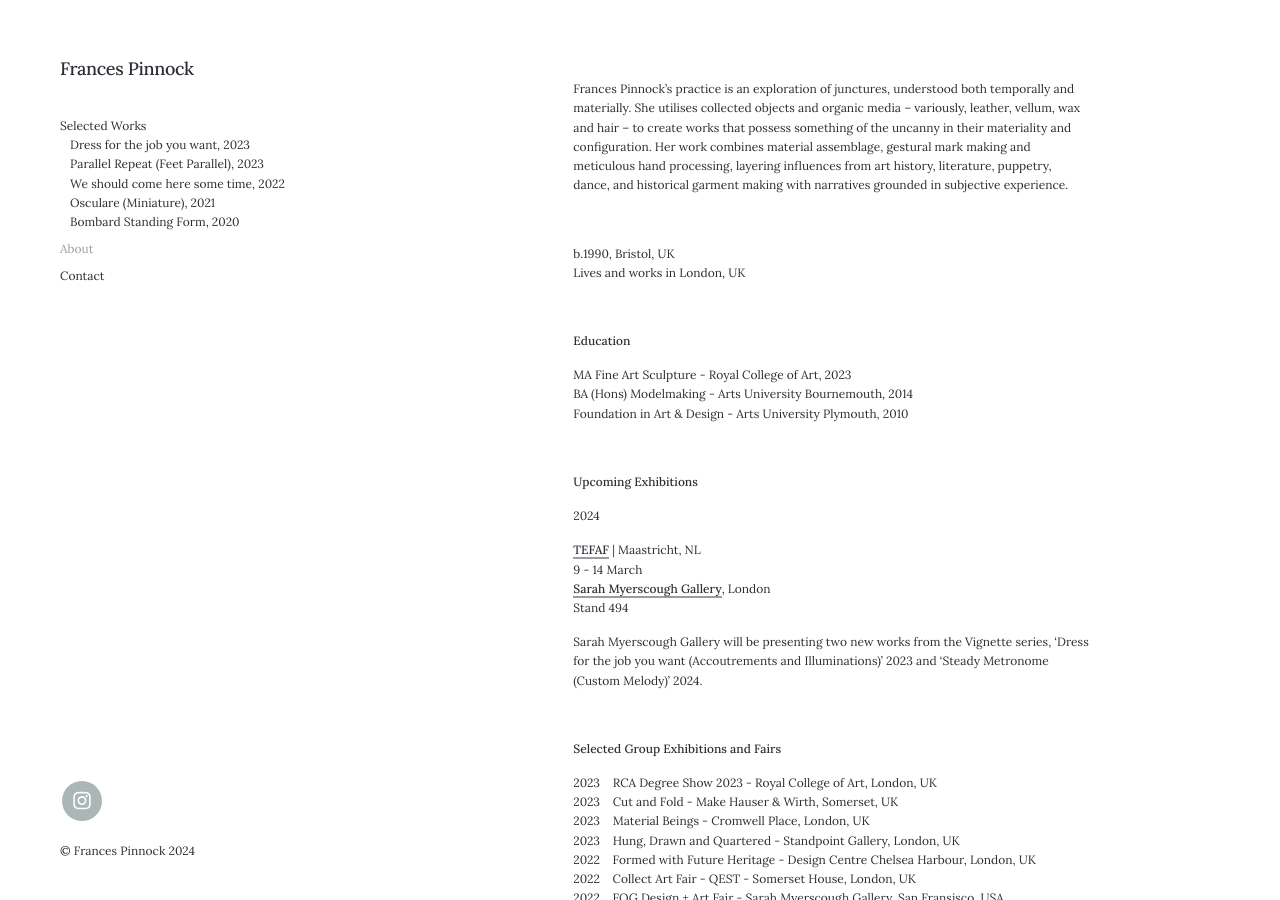
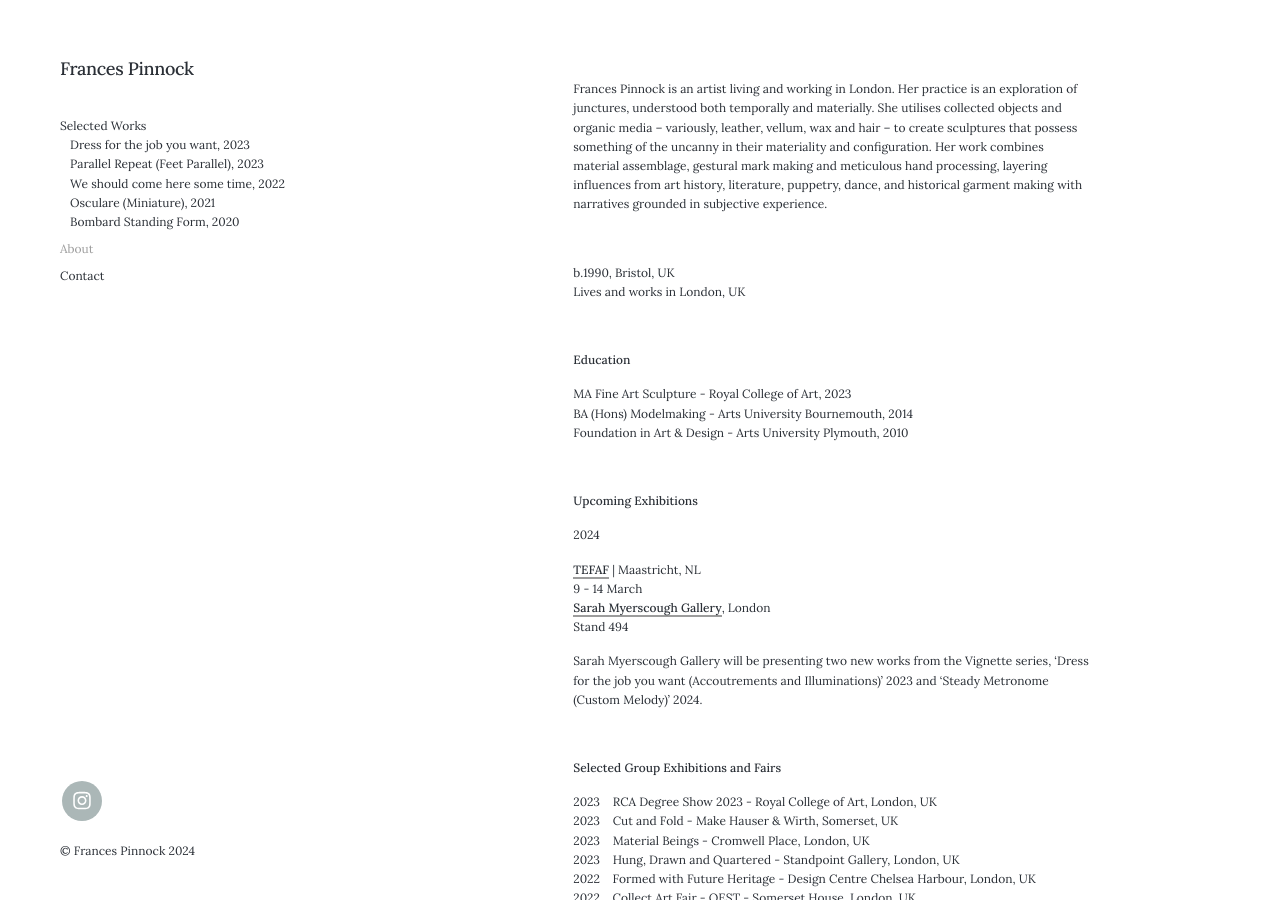
Before and after one commit to francespinnock/francespinnock.github.io, a Jekyll site: the page built from _pages/about.md, in a window 1280 px wide and 900 px high. Built offline with Jekyll 4.4.1, drawn with Linux system fonts in a browser that asks for light colours; nearby versions of some CDN libraries.

Commit message:
Update about.md

```diff
--- a/_pages/about.md
+++ b/_pages/about.md
@@ -6,7 +6,7 @@ description: About Frances Pinnock
 
 
 <br />
-Frances Pinnock's practice is an exploration of junctures, understood both temporally and materially. She utilises collected objects and organic media – variously, leather, vellum, wax and hair – to create works that possess something of the uncanny in their materiality and configuration. Her work combines material assemblage, gestural mark making and meticulous hand processing, layering influences from art history, literature, puppetry, dance, and historical garment making with narratives grounded in subjective experience.
+Frances Pinnock is an artist living and working in London. Her practice is an exploration of junctures, understood both temporally and materially. She utilises collected objects and organic media – variously, leather, vellum, wax and hair – to create sculptures that possess something of the uncanny in their materiality and configuration. Her work combines material assemblage, gestural mark making and meticulous hand processing, layering influences from art history, literature, puppetry, dance, and historical garment making with narratives grounded in subjective experience.
 
 <br />
 
```
